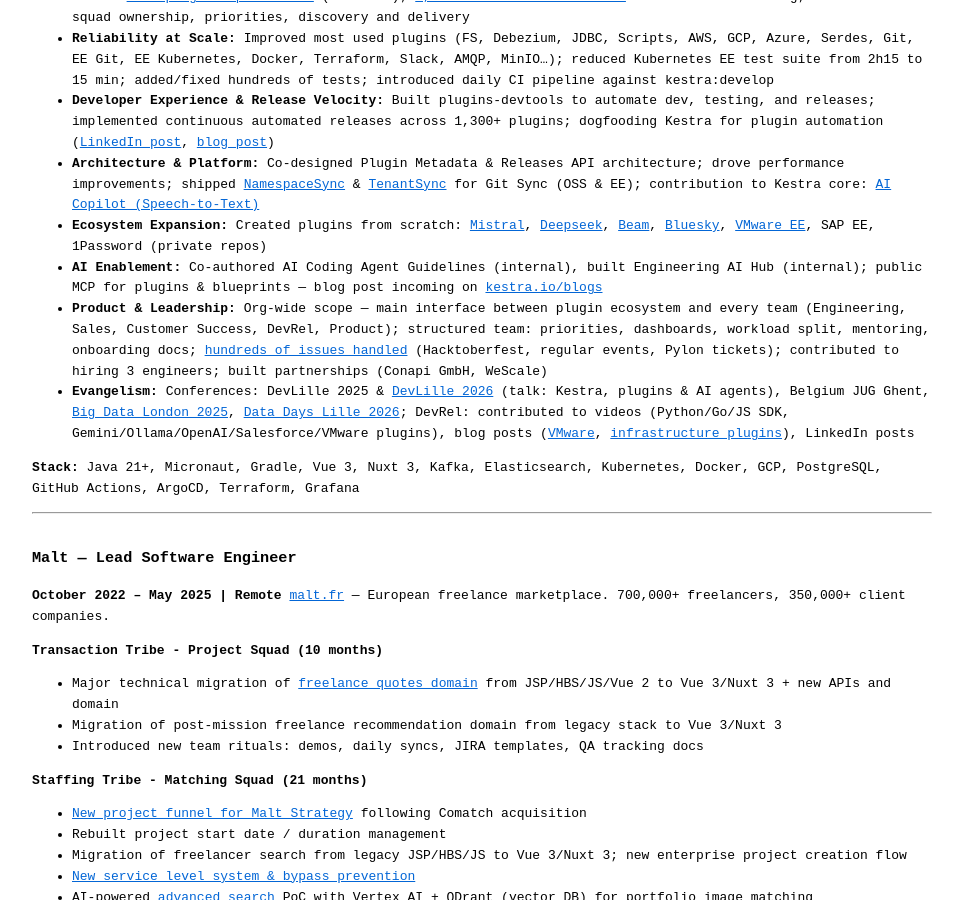
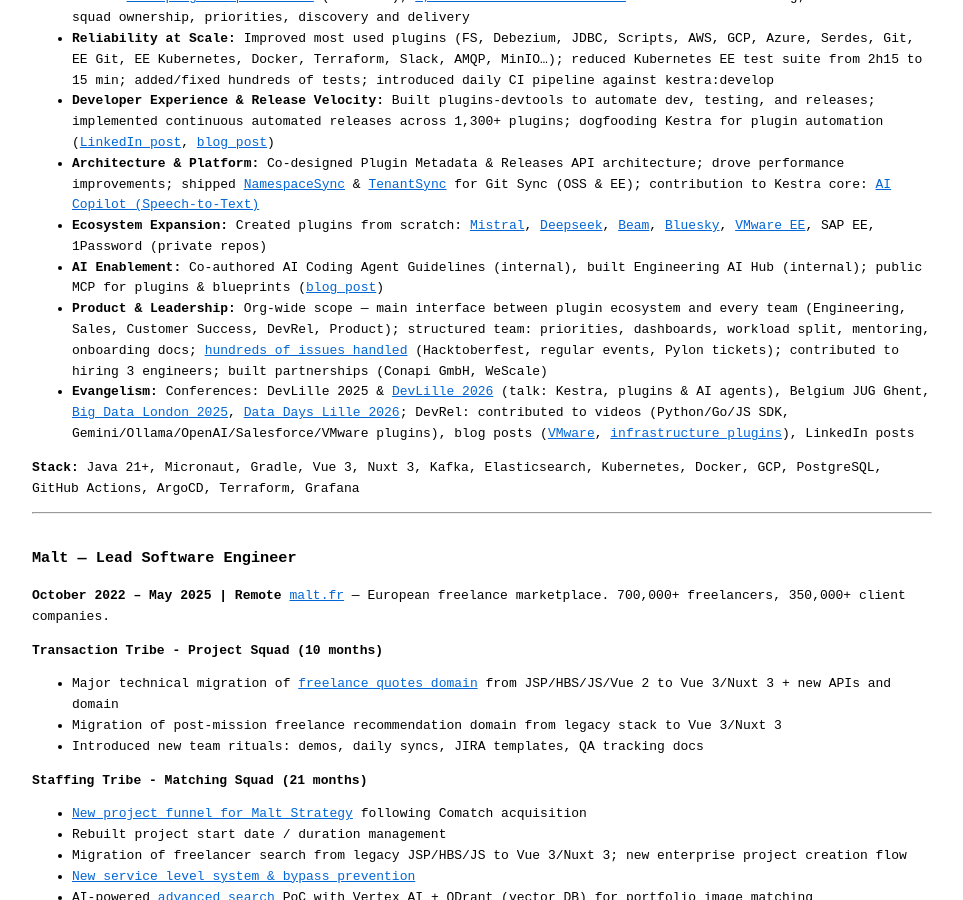
Before and after one commit to fdelbrayelle/fdelbrayelle.github.io, a Jekyll site: the page built from cv.md, in a window 1280 px wide and 900 px high, scrolled down 1157 px. Shown: the whole window, without its empty margins (158-1121 px from the left). Built offline with Jekyll 4.4.1, drawn with Linux system fonts in a browser that asks for light colours.

Commit message:
feat(cv): add MCP blog post link for plugins & blueprints

```diff
--- a/cv.md
+++ b/cv.md
@@ -55,7 +55,7 @@
 - **Developer Experience & Release Velocity:** Built plugins-devtools to automate dev, testing, and releases; implemented continuous automated releases across 1,300+ plugins; dogfooding Kestra for plugin automation ([LinkedIn post](https://www.linkedin.com/posts/fdelbrayelle_kestra-opensource-dataengineering-activity-7447888978512498688-bfBr), [blog post](https://kestra.io/blogs/2026-04-27-how-kestra-ships-plugins))
 - **Architecture & Platform:** Co-designed Plugin Metadata & Releases API architecture; drove performance improvements; shipped [NamespaceSync](https://github.com/kestra-io/plugin-git/pull/177) & [TenantSync](https://github.com/kestra-io/plugin-git/pull/180) for Git Sync (OSS & EE); contribution to Kestra core: [AI Copilot (Speech-to-Text)](https://github.com/kestra-io/kestra/pull/14174)
 - **Ecosystem Expansion:** Created plugins from scratch: [Mistral](https://github.com/kestra-io/plugin-mistral/pull/1), [Deepseek](https://github.com/kestra-io/plugin-deepseek/pull/2), [Beam](https://github.com/kestra-io/plugin-beam/pull/5), [Bluesky](https://github.com/kestra-io/plugin-bluesky/pull/3), [VMware EE](https://kestra.io/blogs/control-vmware-with-kestra), SAP EE, 1Password (private repos)
-- **AI Enablement:** Co-authored AI Coding Agent Guidelines (internal), built Engineering AI Hub (internal); public MCP for plugins & blueprints — blog post incoming on [kestra.io/blogs](https://kestra.io/blogs)
+- **AI Enablement:** Co-authored AI Coding Agent Guidelines (internal), built Engineering AI Hub (internal); public MCP for plugins & blueprints ([blog post](https://kestra.io/blogs/2026-04-30-kestra-mcp-plugins-blueprints))
 - **Product & Leadership:** Org-wide scope — main interface between plugin ecosystem and every team (Engineering, Sales, Customer Success, DevRel, Product); structured team: priorities, dashboards, workload split, mentoring, onboarding docs; [hundreds of issues handled](https://github.com/search?q=assignee%3Afdelbrayelle+org%3Akestra-io&type=issues) (Hacktoberfest, regular events, Pylon tickets); contributed to hiring 3 engineers; built partnerships (Conapi GmbH, WeScale)
 - **Evangelism:** Conferences: DevLille 2025 & [DevLille 2026](https://devlille.fr/talk-page-136143e9-347b-4884-b21c-ef9cd6caab40/) (talk: Kestra, plugins & AI agents), Belgium JUG Ghent, [Big Data London 2025](https://bigdataldn.com), [Data Days Lille 2026](https://fdelbrayelle.github.io/meetups/datadayslille2026/en/); DevRel: contributed to videos (Python/Go/JS SDK, Gemini/Ollama/OpenAI/Salesforce/VMware plugins), blog posts ([VMware](https://kestra.io/blogs/control-vmware-with-kestra), [infrastructure plugins](https://kestra.io/blogs/infra-automation)), LinkedIn posts
 
```
Also changed, not shown: fr/cv.md (+1 -1 lines).
